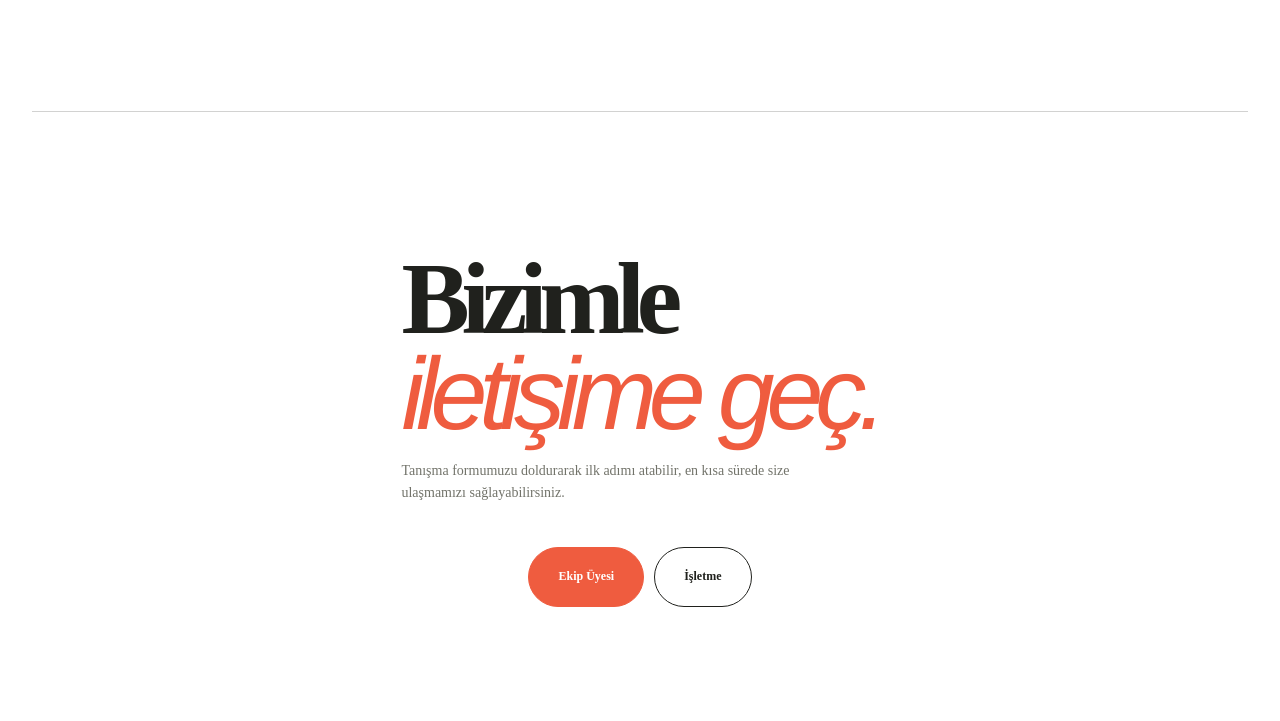
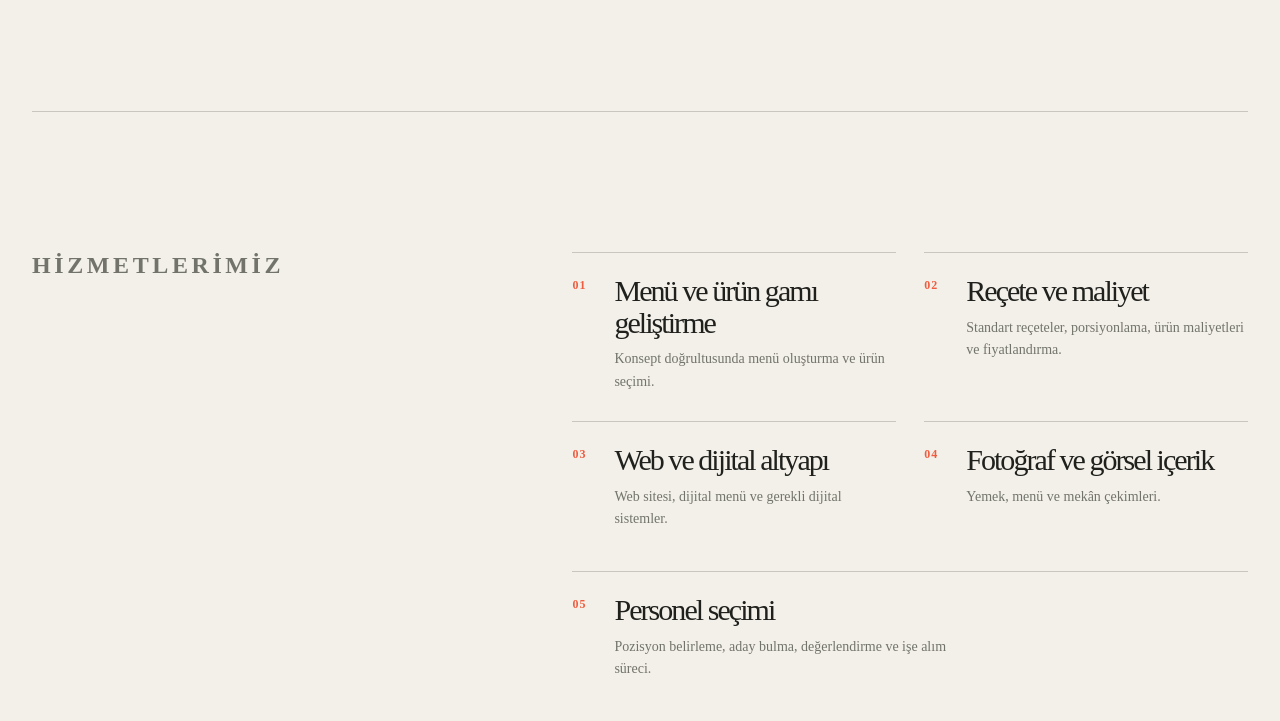
Before and after one commit to pointmarker/pointmarker.github.io, a plain HTML site: page index.html in a window 1280 px wide. Shown: the part 1090-1811 px from the top of the page. Drawn offline with Linux system fonts and the light colour scheme.

Commit message:
new hizmetlerimiz section added and some css changes

```diff
--- a/index.html
+++ b/index.html
@@ -1,5 +1,5 @@
 <!DOCTYPE html>
-<html lang="en">
+<html lang="tr">
 <head>
   <meta charset="UTF-8">
   <meta name="viewport" content="width=device-width, initial-scale=1">
@@ -13,6 +13,7 @@
       --ink: #20211d;
       --muted: #72736a;
       --accent: #ef5c3f;
+      --paper: #f2f0e9;
       --line: rgba(32, 33, 29, .2);
       font-synthesis: none;
       text-rendering: optimizeLegibility;
@@ -160,6 +161,73 @@
       font-weight: 400;
     }
 
+    .services {
+      position: relative;
+      z-index: 1;
+      display: grid;
+      grid-template-columns: 1fr 1.35fr;
+      gap: 40px;
+      padding-block: clamp(72px, 11vw, 150px);
+      border-top: 1px solid var(--line);
+    }
+
+    .services-list {
+      display: grid;
+      grid-template-columns: repeat(2, minmax(0, 1fr));
+      gap: 0 28px;
+      margin: 0;
+      padding: 0;
+      list-style: none;
+      counter-reset: service;
+    }
+
+    .services-list li {
+      position: relative;
+      min-height: 150px;
+      padding: 22px 0 28px 42px;
+      border-top: 1px solid var(--line);
+      counter-increment: service;
+    }
+
+    .services-list li::before {
+      position: absolute;
+      top: 25px;
+      left: 0;
+      color: var(--accent);
+      content: "0" counter(service);
+      font-size: 12px;
+      font-weight: 700;
+      letter-spacing: .08em;
+    }
+
+    .services-list h3,
+    .services-list p {
+      position: relative;
+      z-index: 1;
+      font-family: inherit;
+
+    }
+
+    .services-list h3 {
+      margin: 0 0 10px;
+      font-size: clamp(22px, 2.4vw, 30px);
+      font-weight: 500;
+      letter-spacing: -.065em;
+      line-height: 1.05;
+    }
+
+    .services-list p {
+      max-width: 340px;
+      margin: 0;
+      color: var(--muted);
+      font-size: 14px;
+      line-height: 1.6;
+    }
+
+    .services-list li:last-child:nth-child(odd) {
+      grid-column: 1 / -1;
+    }
+
     .bottom {
       display: flex;
       align-items: end;
@@ -281,6 +349,9 @@
       h1 { margin-block: 28px 36px; font-size: clamp(62px, 17vw, 100px); }
       .hero-bottom { align-items: start; flex-direction: column; }
       .intro { grid-template-columns: 1fr; gap: 28px; }
+      .services { grid-template-columns: 1fr; gap: 28px; }
+      .services-list { grid-template-columns: 1fr; }
+      .services-list li:last-child:nth-child(odd) { grid-column: auto; }
       .contact { grid-template-columns: 1fr; gap: 38px; min-height: auto; }
       .bottom { align-items: start; flex-direction: column; }
       .actions { width: 100%; }
@@ -316,6 +387,32 @@
     <section class="page intro" id="about" aria-labelledby="about-title">
       <p class="section-label" id="about-title">Hakkımızda</p>
       <p class="intro-copy">Hizmet sektöründe <em>sistemli, dikkatli ve kararlı</em> bakış açısıyla oluşan <span style="font-style:italic; text-decoration: underline;">Pane</span>'nin motivasyonu, uyumlu ve etkili birliktelikleri yaratmaktır.</p>
+    </section>
+
+    <section class="page services" id="services" aria-labelledby="services-title">
+      <h2 class="section-label" id="services-title">Hizmetlerimiz</h2>
+      <ul class="services-list">
+        <li>
+          <h3>Menü ve ürün gamı geliştirme</h3>
+          <p>Konsept doğrultusunda menü oluşturma ve ürün seçimi.</p>
+        </li>
+        <li>
+          <h3>Reçete ve maliyet</h3>
+          <p>Standart reçeteler, porsiyonlama, ürün maliyetleri ve fiyatlandırma.</p>
+        </li>
+        <li>
+          <h3>Web ve dijital altyapı</h3>
+          <p>Web sitesi, dijital menü ve gerekli dijital sistemler.</p>
+        </li>
+        <li>
+          <h3>Fotoğraf ve görsel içerik</h3>
+          <p>Yemek, menü ve mekân çekimleri.</p>
+        </li>
+        <li>
+          <h3>Personel seçimi</h3>
+          <p>Pozisyon belirleme, aday bulma, değerlendirme ve işe alım süreci.</p>
+        </li>
+      </ul>
     </section>
 
     <section class="page contact" id="contact" aria-labelledby="contact-title">
```
